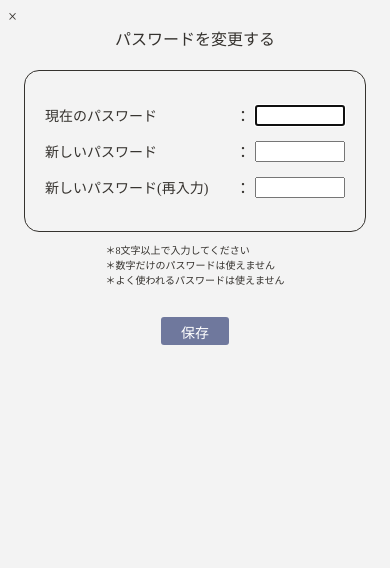
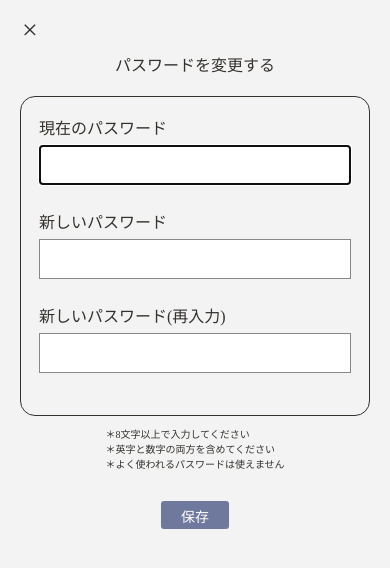
Before and after one commit to mt-codes-eng/OuchiCalendar, a Django app: page /ouchi-calendar/password/change in a window 390 px wide. Shown: the top 568 px of the page. Run offline with Django 5.2, Linux system fonts and the light colour scheme; the visitor is signed in with stand-in values (Sample User, id 1).

Commit message:
templates: accounts/password_change.htmlで行間スペース、入力欄の大きさを修正

```diff
--- a/templates/accounts/password_change.html
+++ b/templates/accounts/password_change.html
@@ -7,7 +7,7 @@
   <a
     href="{% url 'families:family_settings' %}"
     aria-label="家族設定画面へ戻る"
-    class="link-reset"
+    class="link-reset password-close-button"
   >
     ×
   </a>
@@ -27,6 +27,17 @@
   <style>
     /* password_change.html専用 */
 
+    /* 左上の「×」 */
+    .password-close-button {
+      display: inline-flex;
+      align-items: center;
+      justify-content: center;
+      width: 44px;
+      height: 44px;
+      font-size: 28px;
+      line-height: 1;
+    }
+
     /* 入力項目全体の枠 */
     .password-change-box {
       border: 1px solid #35322E;
@@ -42,7 +53,7 @@
     .password-form-row {
       display: flex;
       align-items: center;
-      margin: 12px 0;
+      margin: 0 0 24px 0;
     }
 
     /* 項目名 */
@@ -64,22 +75,39 @@
     .form-value input {
       width: 100%;
       min-width: 0;
+      height: 40px;
+      padding: 6px 8px;
+      font-size: 16px;
+      border: 1px solid #888;
       box-sizing: border-box;
     }
 
     /* スマホ */
     @media (max-width: 480px) {
       .password-change-box {
-        padding: 20px;
+        padding: 18px;
+        width: calc(100% - 24px);
       }
-
+      /* スマホでは項目名と入力欄を上下にする */
+      .password-form-row {
+        display: block;
+        margin-bottom: 24px;
+      }
       .form-label {
-        width: 190px;
-        font-size: 14px;
+        display: block;
+        width: auto;
+        margin-bottom: 6px;
+        font-size: 16px;
       }
 
       .form-value {
-        gap: 4px;
+        display: block;
+        width: 100%;
+      }
+
+      /* スマホでは「：」を消す */
+      .form-value > span {
+        display: none;
       }
     }
   </style>
@@ -139,7 +167,7 @@
     >
       <ul class="list-reset">
         <li>＊8文字以上で入力してください</li>
-        <li>＊数字だけのパスワードは使えません</li>
+        <li>＊英字と数字の両方を含めてください</li>
         <li>＊よく使われるパスワードは使えません</li>
       </ul>
     </div>
```
